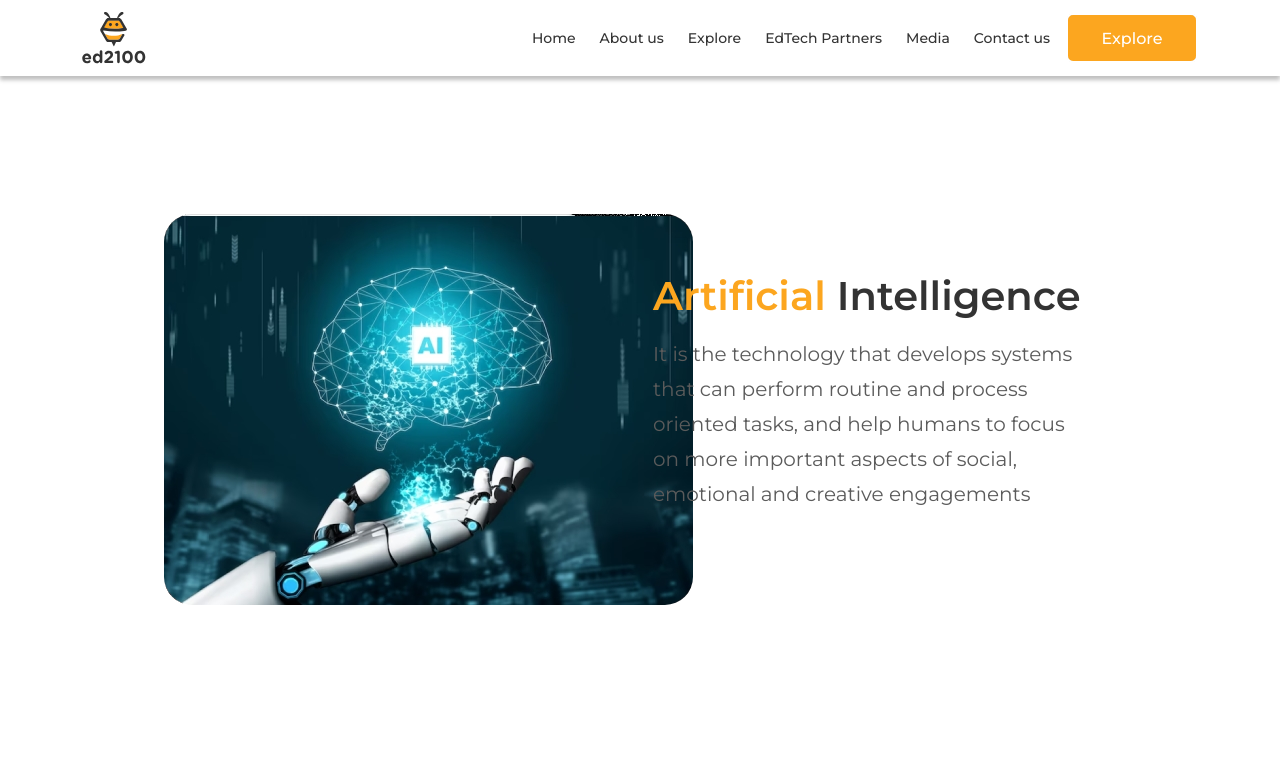
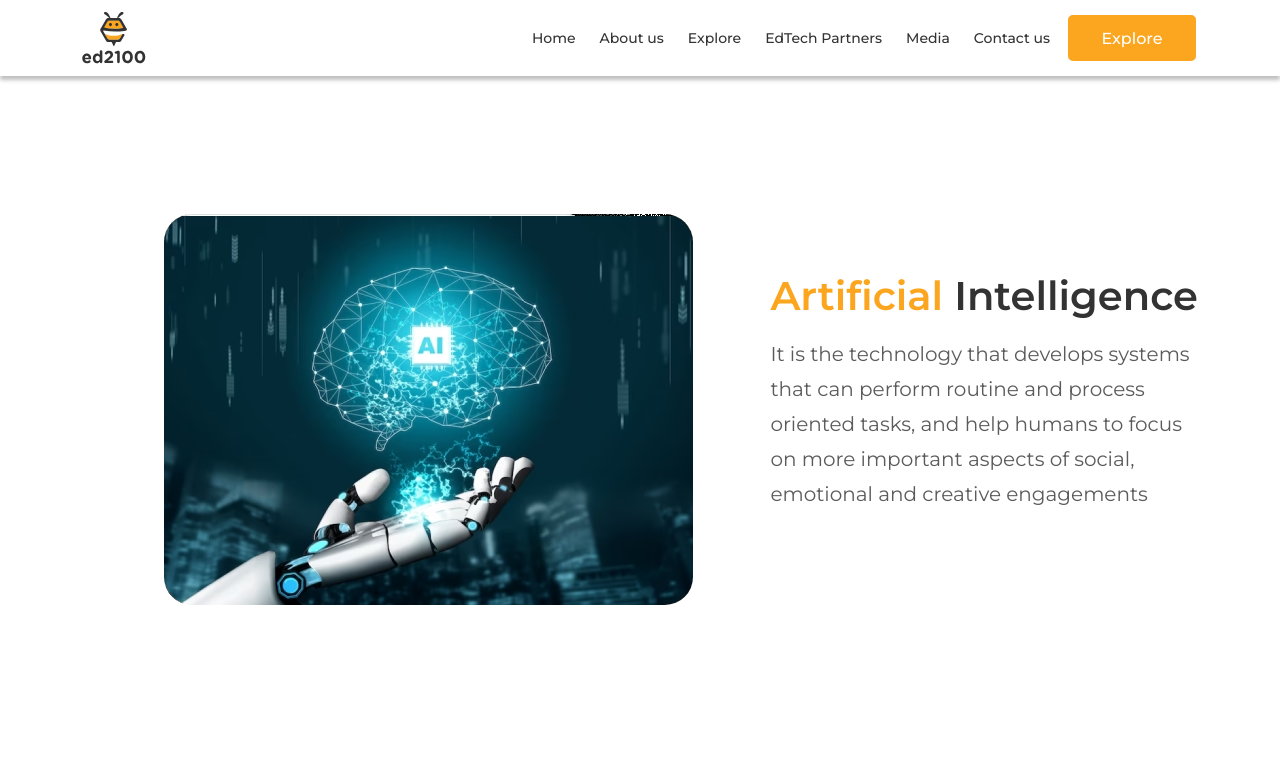
Before and after one commit to Tuntunkr/ed-landing-page, a React (Create React App) app in the folder ed-landingpage/: page /about in a window 1280 px wide. Shown: the top 775 px of the page. Built offline with nearby package versions, Linux system fonts and the light colour scheme.

Commit message:
modal update

```diff
--- a/ed-landingpage/src/Styles/About.css
+++ b/ed-landingpage/src/Styles/About.css
@@ -1,4 +1,3 @@
-
 .Artificial-image img {
   margin-left: 80px;
 
@@ -6,7 +5,6 @@
 }
 
 .Artificial-image-second img {
-
   border-radius: 28px;
 }
 
@@ -21,6 +19,8 @@
 
 .process-content {
   margin-top: 70px;
+  display: flex;
+  justify-content: right;
 }
 
 .process-mapra {
@@ -42,7 +42,6 @@
 }
 
 .Ai-Edu-title h3 {
-
   padding-left: 80px;
   margin-top: 50px;
   color: #333;
@@ -106,7 +105,7 @@
     border: 2px solid red;
   }
 
-  .process-content{
+  .process-content {
     margin-top: 1 0px;
   }
   .Artificial-title h3 {
--- a/ed-landingpage/src/Styles/VideoFrame.css
+++ b/ed-landingpage/src/Styles/VideoFrame.css
@@ -9,8 +9,8 @@
 
 
   .modals-body{
-    /* border: 2px solid red; */
-    /* padding: auto; */
+    border: 2px solid red;
+    padding: 0;
 
   }
   @media screen and (max-width: 800px) {
```
